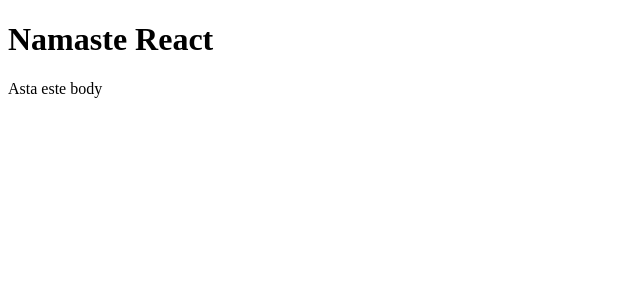
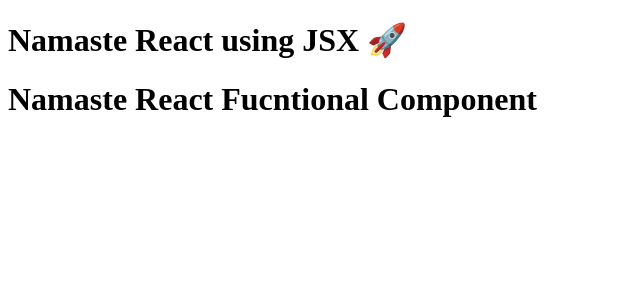
Before and after one commit to CosminM07/namaste-react, a React (Vite) app: page / in a window 1280 px wide. Shown: the top 300 px of the page, without its empty margins (0-640 px from the left). Built offline with nearby package versions, Linux system fonts and the light colour scheme.

Commit message:
episode 03

```diff
--- a/App.js
+++ b/App.js
@@ -1,22 +1,22 @@
 import React from "react";
 import ReactDOM from "react-dom/client";
 
-const TitleComponent = () => {
-  return <h1>Namaste React</h1>;
-};
+const Title = () => (
+  <h1 className="head" tabIndex="5">
+    Namaste React using JSX 🚀
+  </h1>
+);
 
-const BodyComponent = () => {
-  return <div>Asta este body</div>;
-};
-
-const HeadingComponent = () => {
-  return (
-    <div>
-      <TitleComponent />
-      <BodyComponent />
+// React Fragment - behaves like an empty tag
+const HeadingComponent = () => (
+  <>
+    <div id="container">
+      <Title />
+      <h1 className="heaidng">Namaste React Fucntional Component</h1>
     </div>
-  );
-};
+    <div id="container-2"></div>
+  </>
+);
 
 const root = ReactDOM.createRoot(document.getElementById("root"));
 
```
